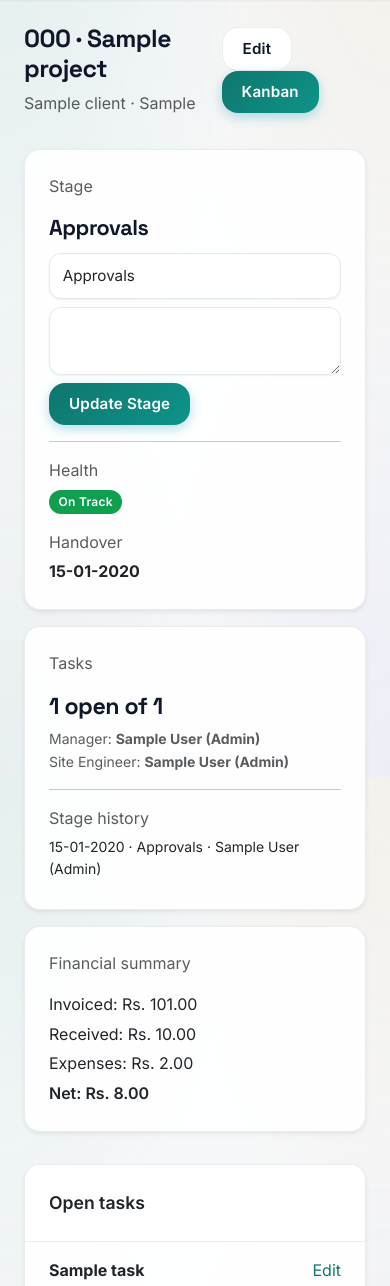
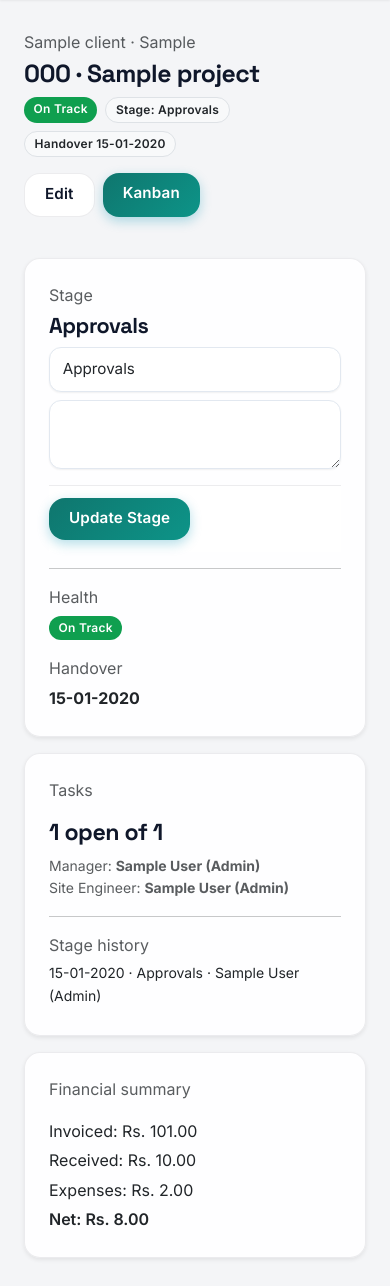
Before and after one commit to itzpraveen/novart, a Django app: page /projects/1/ in a window 390 px wide. Shown: the part 67-1353 px from the top of the page. Run offline with Django 5.2, Linux system fonts and the light colour scheme; a user stored in the database is signed in; tables that the repository leaves empty hold one stand-in row (values such as "Sample post"); data that the repository does not hold is empty; some libraries are stand-ins or nearby versions.

Commit message:
feat: improve mobile ux for lists and kanban

```diff
--- a/static/css/style.css
+++ b/static/css/style.css
@@ -46,13 +46,7 @@
 
 body {
     font-family: var(--font-sans);
-    background-color: var(--bg-body);
-    background-image:
-        radial-gradient(at 0% 0%, rgba(13, 148, 136, 0.08) 0px, transparent 45%),
-        radial-gradient(at 100% 0%, rgba(214, 167, 91, 0.08) 0px, transparent 40%),
-        radial-gradient(at 100% 100%, rgba(79, 70, 229, 0.05) 0px, transparent 45%),
-        radial-gradient(at 0% 100%, rgba(15, 118, 110, 0.06) 0px, transparent 40%);
-    background-attachment: fixed;
+    background-color: #f4f5f7;
     color: var(--text-main);
     line-height: 1.6;
     -webkit-font-smoothing: antialiased;
@@ -326,6 +320,74 @@ textarea.form-control:focus {
     flex-wrap: wrap;
 }
 
+.page-header-sticky {
+    position: sticky;
+    top: 72px;
+    z-index: 8;
+    padding: 0.35rem 0;
+    background: #f4f5f7;
+}
+
+.filter-toggle {
+    display: none;
+}
+
+.filter-collapse {
+    transition: height 0.2s ease;
+}
+
+.table-stack {
+    border: none;
+}
+
+@media (max-width: 768px) {
+    .table-stack thead {
+        display: none;
+    }
+    .table-stack tbody {
+        display: grid;
+        gap: 0.75rem;
+    }
+    .table-stack tr {
+        display: grid;
+        gap: 0.35rem;
+        padding: 0.85rem 0.9rem;
+        background: var(--bg-surface);
+        border: 1px solid var(--border-color);
+        border-radius: var(--radius-lg);
+        box-shadow: var(--shadow-sm);
+    }
+    .table-stack td {
+        display: flex;
+        align-items: flex-start;
+        justify-content: space-between;
+        gap: 0.75rem;
+        padding: 0.15rem 0;
+        border: 0;
+    }
+    .table-stack td::before {
+        content: attr(data-label);
+        font-size: 0.78rem;
+        color: var(--text-muted);
+        font-weight: 700;
+        letter-spacing: 0.02em;
+    }
+    .table-stack td.text-end {
+        justify-content: flex-end;
+    }
+    .stack-inline {
+        display: flex;
+        gap: 0.5rem;
+        flex-wrap: wrap;
+    }
+    .filter-toggle {
+        display: block;
+    }
+    .page-header-sticky {
+        top: 64px;
+    }
+}
+
 .layout-duo {
     display: grid;
     grid-template-columns: 1.5fr 1fr;
@@ -358,6 +420,20 @@ textarea.form-control:focus {
     display: flex;
     gap: 0.5rem;
     flex-wrap: wrap;
+}
+
+.kanban-board {
+    display: flex;
+    gap: 1rem;
+    overflow-x: auto;
+    padding-bottom: 0.5rem;
+    scroll-snap-type: x proximity;
+}
+
+.kanban-column {
+    min-width: 260px;
+    flex: 0 0 280px;
+    scroll-snap-align: start;
 }
 
 .kanban-col {
@@ -565,6 +641,16 @@ textarea.form-control:focus {
     background: white;
 }
 
+.form-actions-sticky {
+    position: sticky;
+    bottom: 0;
+    padding: 0.75rem 0;
+    background: rgba(255, 255, 255, 0.94);
+    backdrop-filter: blur(8px);
+    border-top: 1px solid var(--border-color);
+    margin-top: 1rem;
+}
+
 /* Badges */
 .badge {
     padding: 0.5em 0.8em;
--- a/templates/portal/project_detail.html
+++ b/templates/portal/project_detail.html
@@ -1,12 +1,19 @@
 {% extends "base.html" %}
 {% load portal_extras %}
 {% block content %}
-<div class="d-flex justify-content-between align-items-center mb-3">
+<div class="page-header page-header-sticky">
     <div>
-        <h2>{{ project.code }} · {{ project.name }}</h2>
-        <p class="text-muted mb-0">{{ project.client.name }} · {{ project.location }}</p>
+        <p class="text-muted mb-1">{{ project.client.name }}{% if project.location %} · {{ project.location }}{% endif %}</p>
+        <h2 class="mb-2">{{ project.code }} · {{ project.name }}</h2>
+        <div class="d-flex flex-wrap gap-2">
+            <span class="badge bg-{% if project.health_status == 'delayed' %}danger{% elif project.health_status == 'at_risk' %}warning{% else %}success{% endif %}">
+                {{ project.get_health_status_display }}
+            </span>
+            <span class="badge bg-light text-dark border">Stage: {{ project.current_stage }}</span>
+            {% if project.expected_handover %}<span class="badge bg-light text-dark border">Handover {{ project.expected_handover|date:"d-m-Y" }}</span>{% endif %}
+        </div>
     </div>
-    <div>
+    <div class="actions">
         <a class="btn btn-outline-secondary" href="{% url 'project_edit' project.pk %}">Edit</a>
         <a class="btn btn-primary" href="{% url 'project_tasks' project.pk %}">Kanban</a>
     </div>
@@ -16,13 +23,15 @@
     <div class="col-md-4">
         <div class="card shadow-sm h-100">
             <div class="card-body">
-                <p class="text-muted">Stage</p>
-                <h4>{{ project.current_stage }}</h4>
+                <p class="text-muted mb-1">Stage</p>
+                <h4 class="mb-2">{{ project.current_stage }}</h4>
                 <form method="post" action="{% url 'project_stage_update' project.pk %}">
                     {% csrf_token %}
                     {{ stage_form.stage|add_class:"form-select mb-2" }}
                     {{ stage_form.notes|add_class:"form-control mb-2" }}
-                    <button class="btn btn-sm btn-primary">Update Stage</button>
+                    <div class="form-actions-sticky">
+                        <button class="btn btn-sm btn-primary">Update Stage</button>
+                    </div>
                 </form>
                 <hr/>
                 <p class="text-muted mb-1">Health</p>
```
Also changed, not shown: templates/portal/invoices.html (+17 -13 lines), templates/portal/project_tasks.html (+7 -4 lines), templates/portal/projects.html (+25 -17 lines), templates/portal/site_visits.html (+16 -13 lines).
